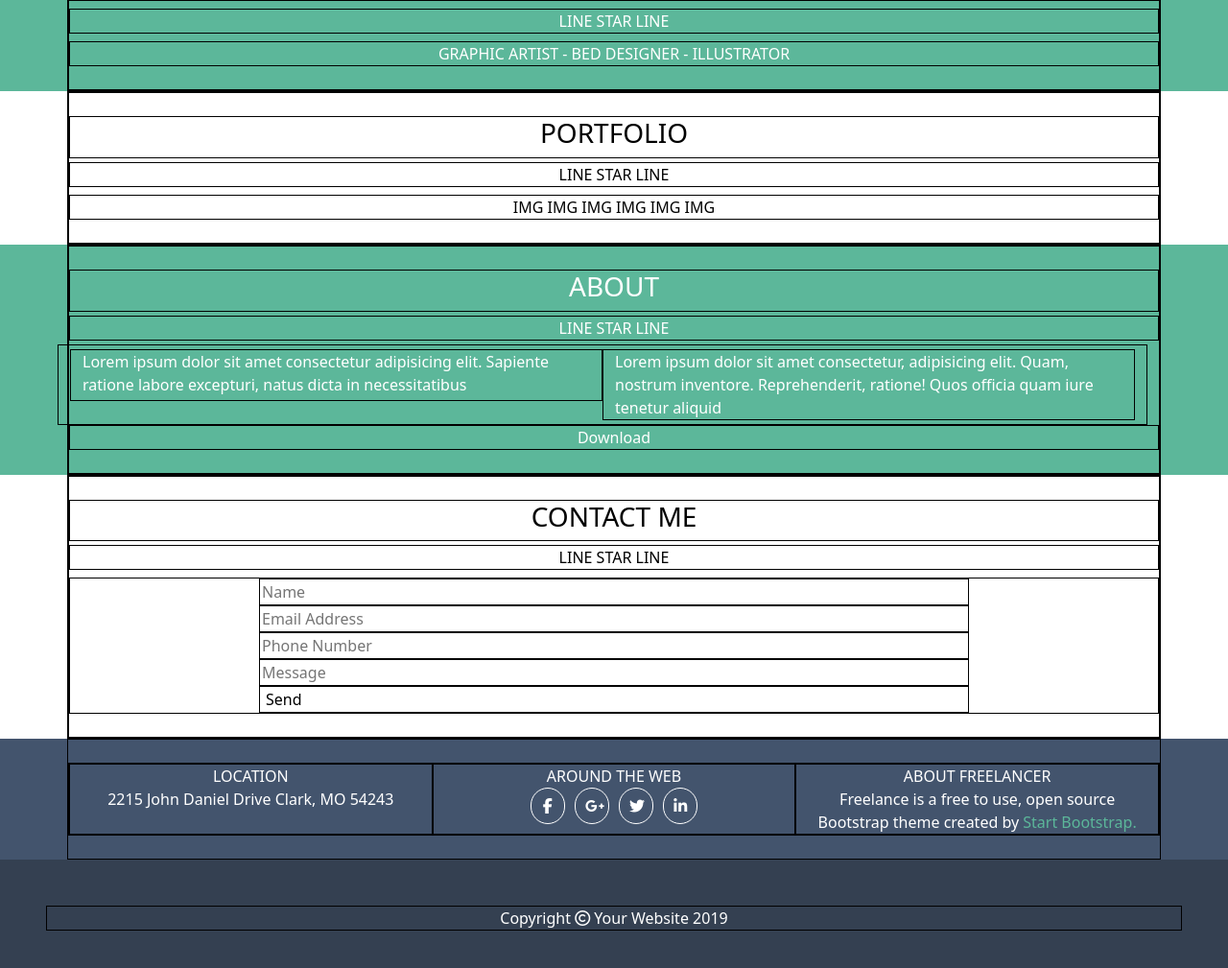
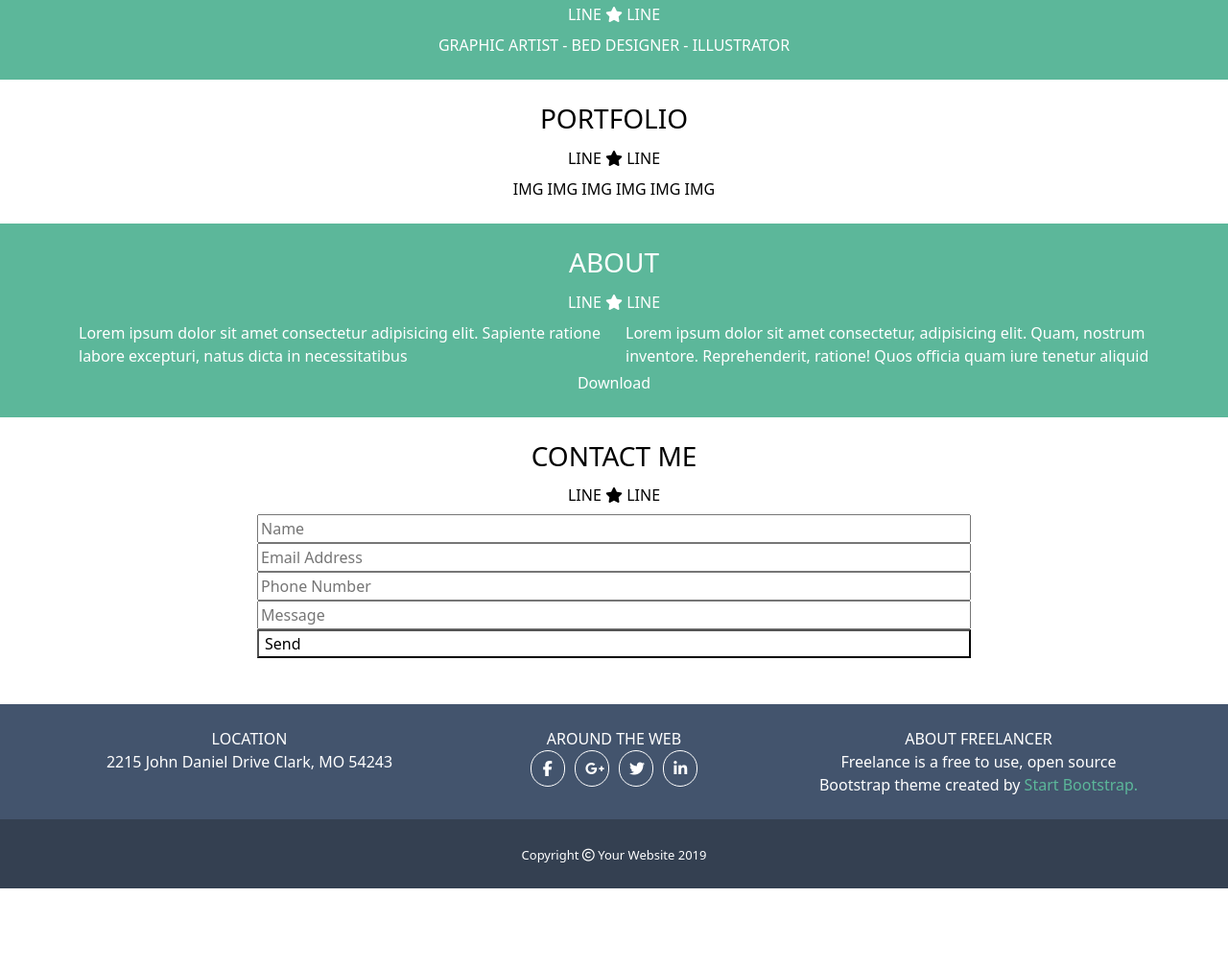
Before and after one commit to juri931/html-css-bootstrap-freelancer, a plain HTML site: page index.html in a window 1280 px wide. Shown: the part 203-1212 px from the top of the page at 96% size. After the commit the page ends 1129 px from the top, so only its background shows below. Drawn offline with nearby package versions, Linux system fonts and the light colour scheme.

Commit message:
[fix] margins

```diff
--- a/css/style.css
+++ b/css/style.css
@@ -4,11 +4,11 @@ header{
 }
 
 /* DEBUG */
-[class^="container"],
+/* [class^="container"],
 [class^="row"],
 [class^="col"]{
   border: 1px solid black;
-}
+} */
 
 #green{
   background-color: rgb(92, 183, 154);
@@ -33,3 +33,7 @@ header{
 #f-2{
   background-color: rgb(52, 64, 81);
 }
+
+#f-2 span{
+  font-size: small;
+}
--- a/index.html
+++ b/index.html
@@ -46,7 +46,7 @@
         <div class="row d-flex flex-column text-white">
           <div class="col text-center mt-4 "><img src="" alt="">IMAGE</div>
           <div class="col text-center my-1 "><h2>START BOOTSTRAP</h2></div>
-          <div class="col text-center my-1">LINE STAR LINE</div>
+          <div class="col text-center my-1">LINE <i class="fa-solid fa-star"></i> LINE</div>
           <div class="col text-center my-1 mb-4 ">GRAPHIC ARTIST - BED DESIGNER - ILLUSTRATOR</div>
         </div>
       </div>
@@ -58,7 +58,7 @@
       <div class="container">
         <div class="row d-flex flex-column text-black">
           <div class="col text-center mt-4 "><h3>PORTFOLIO</h3></div>
-          <div class="col text-center my-1 ">LINE STAR LINE</div>
+          <div class="col text-center my-1 ">LINE <i class="fa-solid fa-star"></i> LINE</div>
           <div class="col text-center my-1 mb-4">
             <img src="" alt="">IMG
             <img src="" alt="">IMG
@@ -75,15 +75,15 @@
     <!-- ABOUT -->
     <section id="green">
       <div class="container">
-        <div class="row d-flex flex-column text-white">
+        <div class="row-1 d-flex flex-column text-white">
 
           <div class="col text-center mt-4 "><h3>ABOUT</h3></div>
 
-          <div class="col text-center my-1 ">LINE STAR LINE</div>
+          <div class="col text-center my-1 ">LINE <i class="fa-solid fa-star"></i> LINE</div>
 
-          <div class="row">
-            <div class="col text-start my-1 mb-4">Lorem ipsum dolor sit amet consectetur adipisicing elit. Sapiente ratione labore excepturi, natus dicta in necessitatibus</div>
-            <div class="col text-start my-1 mb-1">Lorem ipsum dolor sit amet consectetur, adipisicing elit. Quam, nostrum inventore. Reprehenderit, ratione! Quos officia quam iure tenetur aliquid</div>
+          <div class="row d-flex justify-content-center ">
+            <div class="col-6 text-start my-1">Lorem ipsum dolor sit amet consectetur adipisicing elit. Sapiente ratione labore excepturi, natus dicta in necessitatibus</div>
+            <div class="col-6 text-start my-1">Lorem ipsum dolor sit amet consectetur, adipisicing elit. Quam, nostrum inventore. Reprehenderit, ratione! Quos officia quam iure tenetur aliquid</div>
           </div>
 
           <div class="col text-center mb-4">
@@ -104,7 +104,7 @@
             <h3>CONTACT ME</h3>
           </div>
 
-          <div class="col text-center my-1 ">LINE STAR LINE</div>
+          <div class="col text-center my-1 ">LINE <i class="fa-solid fa-star"></i> LINE</div>
 
           <div class="col text-center my-1 mb-4">
             <form action="" method="get">
@@ -131,21 +131,21 @@
   <footer>
     <section id="f-1">
       <div class="container">
-        <div class="row text-white text-center my-4">
+        <div class="row text-white text-center mt-4 ">
 
-          <div class="col-4">
+          <div class="col-4 my-4">
             <span>LOCATION</span><br>
             <span>2215 John Daniel Drive Clark, MO 54243</span>
           </div>
 
-          <div class="col-4">AROUND THE WEB<br>
+          <div class="col-4 my-4 ">AROUND THE WEB<br>
             <i class="fa-brands fa-facebook-f"></i>
             <i class="fa-brands fa-google-plus-g"></i>
             <i class="fa-brands fa-twitter"></i>
             <i class="fa-brands fa-linkedin-in"></i>
           </div>
 
-          <div class="col-4">
+          <div class="col-4 my-4 ">
             <span>ABOUT FREELANCER</span><br>
             <span>Freelance is a free to use, open source Bootstrap theme created by <span id="text-green">Start Bootstrap.</span></span>
           </div>
@@ -153,7 +153,7 @@
       </div>
     </section>
 
-    <section id="f-2" class="p-5 ">
+    <section id="f-2" class="p-4">
       <div class="col-12 text-center text-white">
         <span>Copyright <i class="fa-regular fa-copyright"></i> Your Website 2019</span></div>
     </section>
```
